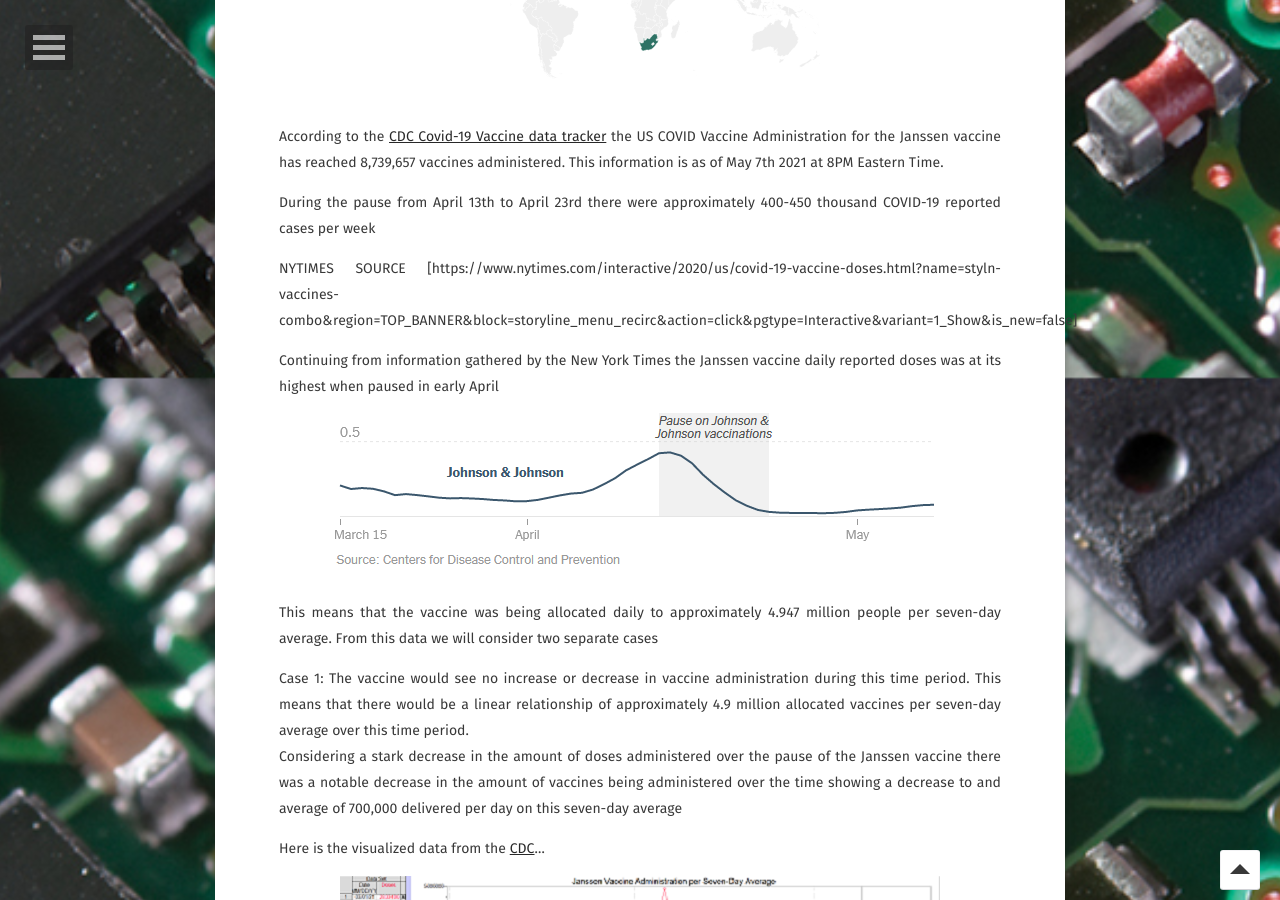
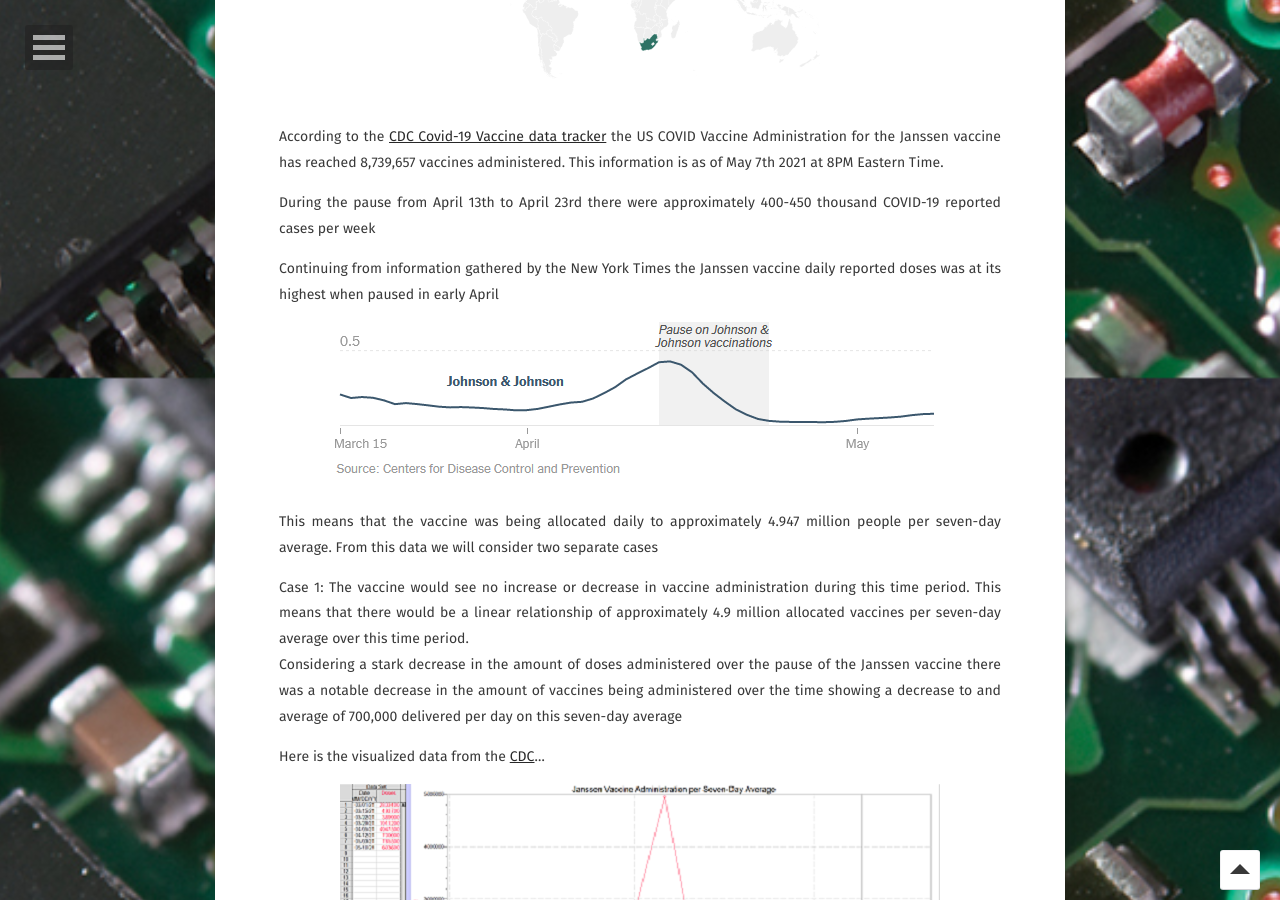
Before and after one commit to Markay12/MarkInfo-Projects, a Jekyll site: the page built from _posts/2021-05-07-janssenvaccinepost.md, in a window 1280 px wide and 900 px high, scrolled down 2322 px. Built offline with Jekyll 4.4.1, drawn with Linux system fonts in a browser that asks for light colours; some web fonts are replaced.

Commit message:
remove bad link

```diff
--- a/_posts/2021-05-07-janssenvaccinepost.md
+++ b/_posts/2021-05-07-janssenvaccinepost.md
@@ -78,8 +78,6 @@ According to the [CDC Covid-19 Vaccine data tracker](https://covid.cdc.gov/covid
 During the pause from April 13th to April 23rd there were approximately 400-450 thousand COVID-19 reported cases per week
 
 
-NYTIMES SOURCE [https://www.nytimes.com/interactive/2020/us/covid-19-vaccine-doses.html?name=styln-vaccines-combo&region=TOP_BANNER&block=storyline_menu_recirc&action=click&pgtype=Interactive&variant=1_Show&is_new=false]
-
 Continuing from information gathered by the New York Times the Janssen vaccine daily reported doses was at its highest when paused in early April
 
 ![Vaccine Pause Chart](/assets/img/VaccinePause.png)
```
